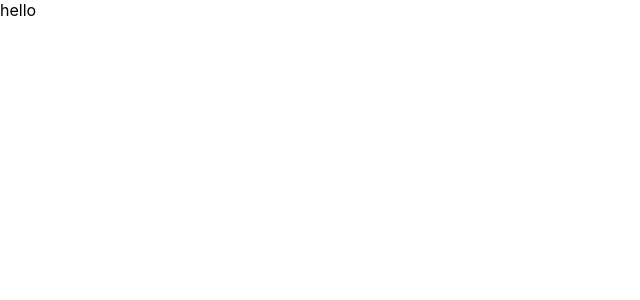
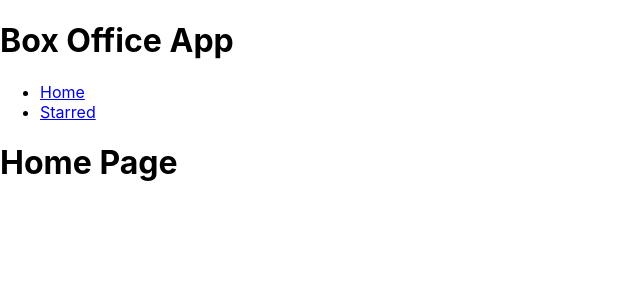
Before and after one commit to shardul523/TV-Wiz, a React (Create React App) app: page / in a window 1280 px wide. Shown: the top 300 px of the page, without its empty margins (0-640 px from the left). Built offline with nearby package versions, Linux system fonts and the light colour scheme.

Commit message:
Added routing and layout to the app

```diff
--- a/package.json
+++ b/package.json
@@ -5,6 +5,7 @@
     "dependencies": {
         "react": "^18.2.0",
         "react-dom": "^18.2.0",
+        "react-router-dom": "^6.14.0",
         "react-scripts": "5.0.1",
         "web-vitals": "^2.1.4",
         "workbox-background-sync": "^6.6.0",
--- a/src/App.jsx
+++ b/src/App.jsx
@@ -1,5 +1,18 @@
-function App() {
-    return <div>hello</div>;
+import { BrowserRouter, Routes, Route } from 'react-router-dom';
+
+import Home from './pages/Home';
+import Starred from './pages/Starred';
+import MainLayout from './components/MainLayout';
+
+export default function App() {
+    return (
+        <BrowserRouter>
+            <Routes>
+                <Route element={<MainLayout />}>
+                    <Route path="/" element={<Home />} />
+                    <Route path="/starred" element={<Starred />} />
+                </Route>
+            </Routes>
+        </BrowserRouter>
+    );
 }
-
-export default App;
--- /dev/null
+++ b/src/components/MainLayout.jsx
@@ -0,0 +1,13 @@
+import { Outlet } from 'react-router-dom';
+
+import Navigation from './Navigation';
+
+export default function MainLayout() {
+    return (
+        <>
+            <h1>Box Office App</h1>
+            <Navigation />
+            <Outlet />
+        </>
+    );
+}
--- /dev/null
+++ b/src/components/Navigation.jsx
@@ -0,0 +1,22 @@
+import { Link } from 'react-router-dom';
+
+const Navigation = () => {
+    const LINKS = [
+        { title: 'Home', link: '/' },
+        { title: 'Starred', link: '/starred' },
+    ];
+
+    return (
+        <nav>
+            <ul>
+                {LINKS.map(item => (
+                    <li key={item.link}>
+                        <Link to={item.link}>{item.title}</Link>
+                    </li>
+                ))}
+            </ul>
+        </nav>
+    );
+};
+
+export default Navigation;
--- /dev/null
+++ b/src/pages/Home.jsx
@@ -0,0 +1,3 @@
+export default function Home() {
+    return <h1>Home Page</h1>;
+}
--- /dev/null
+++ b/src/pages/Starred.jsx
@@ -0,0 +1,3 @@
+export default function Starred() {
+    return <h1>Starred Page</h1>;
+}
```
Also changed, not shown: 1 other file (tests, documents, lock files or other folders).
